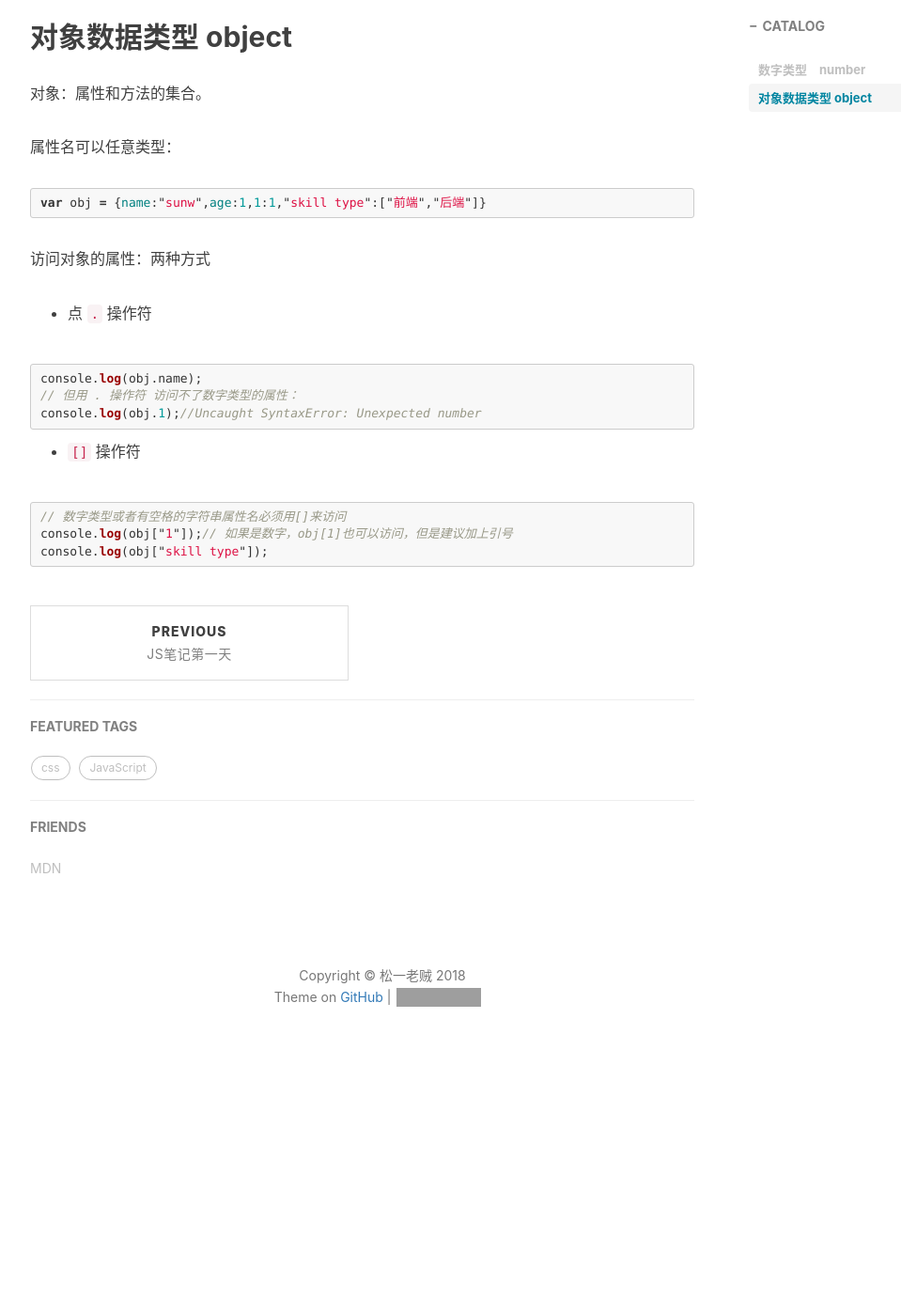
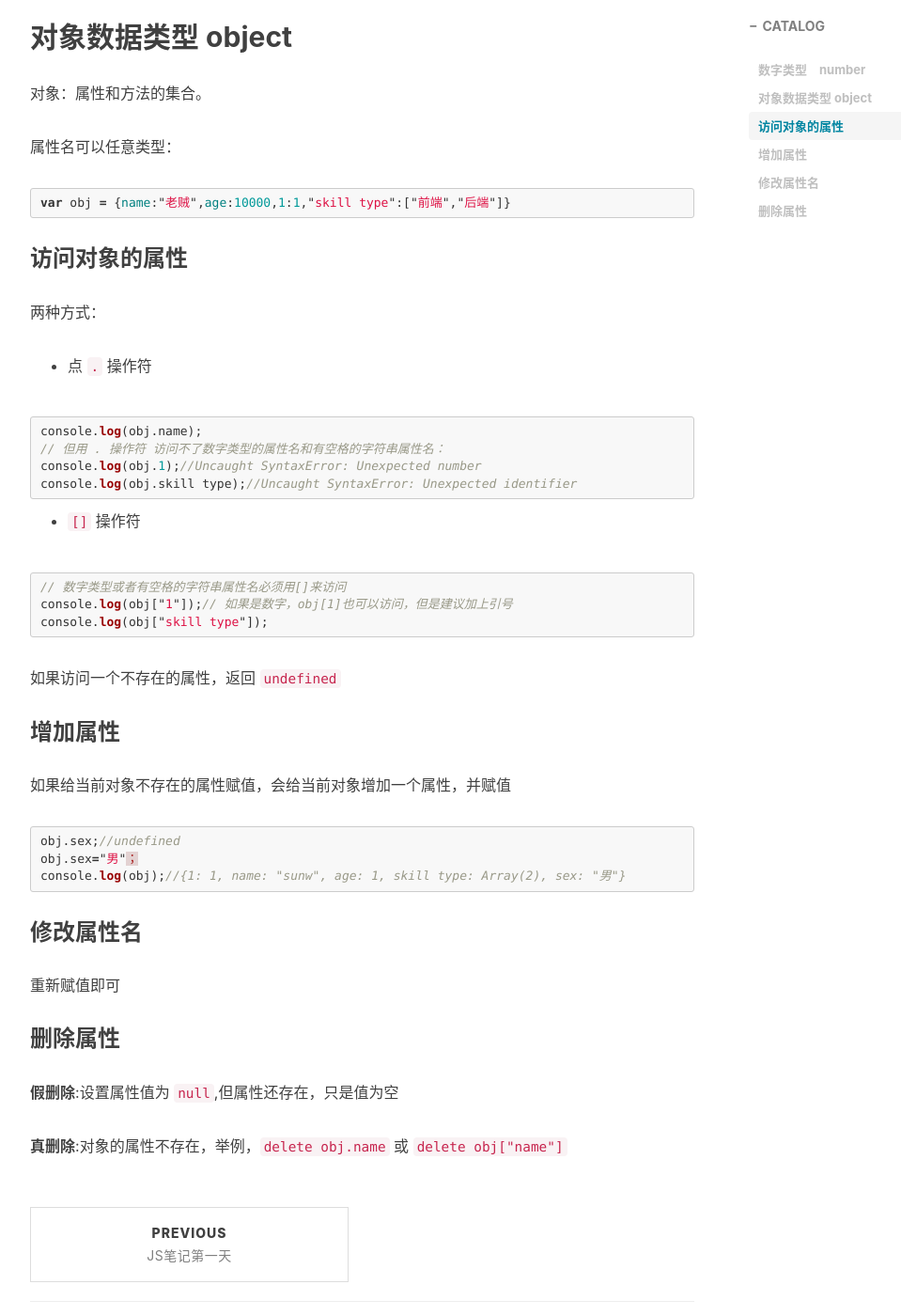
Before and after one commit to sunwgit/sunwgit.github.io, a Jekyll site: the page built from _posts/2018-01-04-js笔记第二天.md, in a window 1280 px wide and 1400 px high, scrolled down 1701 px. Shown: the whole window at 94% size, without its empty margins (233-1192 px from the left). Built offline with Jekyll 4.4.1, drawn with Linux system fonts in a browser that asks for light colours; nearby versions of some CDN libraries; our own code applies the rules of GitHub Pages for plain Markdown files; comment, search, counter and statistics services are not loaded; before the commit the page ends 2866 px from its top, so only the background shows below that; grey boxes are pictures that could not be loaded.

Commit message:
对象属性的增删改查

````diff
--- a/_posts/2018-01-04-js笔记第二天.md
+++ b/_posts/2018-01-04-js笔记第二天.md
@@ -60,17 +60,20 @@ NumberObject.toFixed(num)//返回NumberObject保留指定小数位且四舍五
 属性名可以任意类型：
 
 ```js
-var obj = {name:"sunw",age:1,1:1,"skill type":["前端","后端"]}
+var obj = {name:"老贼",age:10000,1:1,"skill type":["前端","后端"]}
 ```
 
-访问对象的属性：两种方式
+### 访问对象的属性
+
+两种方式：
 
 -   点 `.` 操作符
 
 ```js
 console.log(obj.name);
-// 但用 . 操作符 访问不了数字类型的属性：
+// 但用 . 操作符 访问不了数字类型的属性名和有空格的字符串属性名：
 console.log(obj.1);//Uncaught SyntaxError: Unexpected number
+console.log(obj.skill type);//Uncaught SyntaxError: Unexpected identifier
 ```
 
 -   `[]` 操作符
@@ -80,3 +83,25 @@ console.log(obj.1);//Uncaught SyntaxError: Unexpected number
 console.log(obj["1"]);// 如果是数字，obj[1]也可以访问，但是建议加上引号
 console.log(obj["skill type"]);
 ```
+
+如果访问一个不存在的属性，返回 `undefined`
+
+### 增加属性
+
+如果给当前对象不存在的属性赋值，会给当前对象增加一个属性，并赋值
+
+```js
+obj.sex;//undefined
+obj.sex="男"；
+console.log(obj);//{1: 1, name: "sunw", age: 1, skill type: Array(2), sex: "男"}
+```
+
+### 修改属性名
+
+重新赋值即可
+
+### 删除属性
+
+**假删除**:设置属性值为 `null`,但属性还存在，只是值为空
+
+**真删除**:对象的属性不存在，举例，`delete obj.name` 或 `delete obj["name"]`
````
